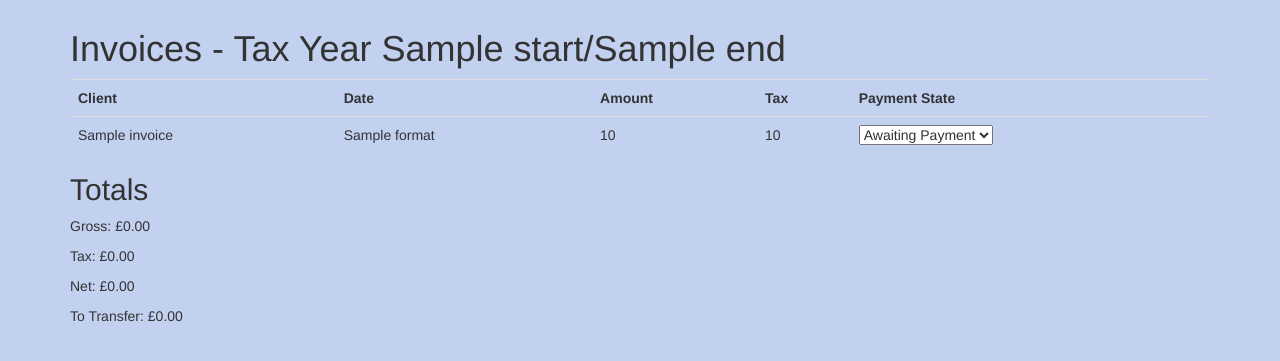
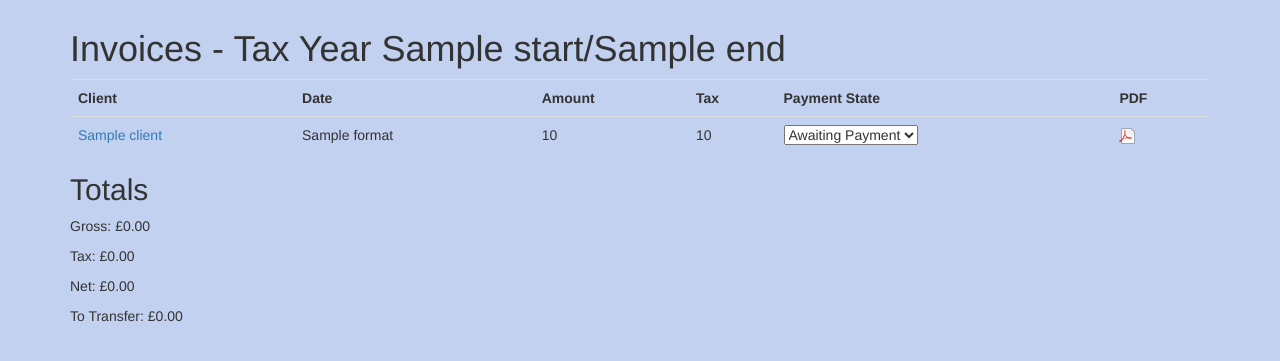
Before and after one commit to jamesfowkes/TimeTracker, a Flask app: template TimeTracker/templates/invoices.template.html in a window 1280 px wide. Shown: the part 91-452 px from the top of the page. Run offline with Flask 2, Linux system fonts and the light colour scheme; the template is opened without the code that fills it: most values are stand-ins (such as "Sample title", 1, 10 or a date in 2020); parts of the project's set-up code (start-up, migrations or seed data) failed here and were passed over; some libraries are stand-ins or nearby versions.

Commit message:
Added links to invoices table

```diff
--- a/TimeTracker/controllers/invoice_controller.py
+++ b/TimeTracker/controllers/invoice_controller.py
@@ -21,7 +21,7 @@ class Invoice:
 
     @staticmethod
     def get_possible_states():
-        return ["Awaiting Payment", "Paid", "Tax Transferred"]
+        return ["Awaiting Payment", "Paid"]
 
     def set_state(self, state):
         raise NotImplementedError
@@ -32,8 +32,9 @@ class Invoice:
     def state_string(self):
         return self.get_possible_states()[self.State]
 
-    def get_client_name(self):
-        return Client.get(self.ClientID).Name
+    @property
+    def client(self):
+        return Client.get(self.ClientID)
 
     def __lt__(self, other):
         return self.datetime() < other.datetime()
@@ -59,6 +60,9 @@ class Invoice:
     def get_tax_str(self, fmt="£%.2f"):
         return fmt % self.get_tax()
 
+    def get_pdf_url(self):
+        raise NotImplementedError
+
     def type(self):
         raise NotImplementedError
 
@@ -78,7 +82,7 @@ class Invoice:
     def get_from_client_id_between_dates(cls):
         raise NotImplementedError
 
-def parse_invoice_data(data):
+def parse_invoice_instance_data(data):
 
     if 'address' in data:
         data['address'] = data['address'].replace("\n", "<br>")
@@ -89,13 +93,13 @@ def parse_invoice_data(data):
 
     return data
 
-def get_invoice_data():
-    if get_invoice_data.data is None:
-        get_invoice_data.data = yaml.load(app.open_instance_resource("invoice-data.yaml", 'r'))
+def get_invoice_instance_data():
+    if get_invoice_instance_data.data is None:
+        get_invoice_instance_data.data = yaml.load(app.open_instance_resource("invoice-data.yaml", 'r'))
 
-        get_invoice_data.data = parse_invoice_data(get_invoice_data.data)
-        get_module_logger().info("Loaded invoice data: {}".format(get_invoice_data.data))
+        get_invoice_instance_data.data = parse_invoice_instance_data(get_invoice_instance_data.data)
+        get_module_logger().info("Loaded invoice data: {}".format(get_invoice_instance_data.data))
 
-    return get_invoice_data.data
+    return get_invoice_instance_data.data
 
-get_invoice_data.data = None
+get_invoice_instance_data.data = None
--- a/TimeTracker/controllers/monthly_invoice_controller.py
+++ b/TimeTracker/controllers/monthly_invoice_controller.py
@@ -4,6 +4,8 @@ monthly_invoice_controller.py
 
 import logging
 from datetime import datetime
+
+from flask import url_for
 
 from TimeTracker import app
 from TimeTracker.controllers.client_controller import Client
@@ -124,3 +126,6 @@ class MonthlyInvoice(Invoice, db.Model):
     @staticmethod
     def table_name():
         return "MonthlyInvoices"
+
+    def get_pdf_url(self):
+        return url_for('get_monthly_invoice_as_pdf', ClientID=self.ClientID, year=self.Year, month=self.Month)
--- a/TimeTracker/static/invoices.js
+++ b/TimeTracker/static/invoices.js
@@ -1,4 +1,4 @@
-function onInvoiceStateChange(_client_id, _date_identifier, _num)
+function onInvoiceStateChange(_client_id, _date_identifier, _num, _timestamp)
 {
     $.getJSON(
         $SCRIPT_ROOT + '/invoices/change_state',
--- a/TimeTracker/templates/invoices.template.html
+++ b/TimeTracker/templates/invoices.template.html
@@ -1,7 +1,13 @@
 {% extends "view.template.html" %}
 
-{% block jscript %}
+{%- from 'tables.html' import render_full_invoices_table with context %}
+
+{% block scripts %}
 <script src="{{url_for('static', filename='invoices.js')}}"></script>
+<script type=text/javascript>
+  $SCRIPT_ROOT = {{ request.script_root|tojson|safe }};
+</script>
+{{super()}}
 {% endblock %}
 
 {% block navbar %}
@@ -34,30 +40,7 @@
     Invoices - Tax Year {{year['start']}}/{{year['end']}}
     </h1>
 
-
-    <table class="table sortable">
-    <tr><th>Client</th><th>Date</th><th>Amount</th><th>Tax</th><th>Payment State</th></tr>
-    {% for invoice in invoices %}
-
-    <tr>
-        <td>{{invoice.get_client_name()}}</td>
-        <td sorttable_customkey={{get_sort_key(invoice.datetime())}}>{{invoice.format("%d %b %Y")}}</td>
-        <td>{{invoice.get_total_str()}}</td>
-        <td>{{invoice.get_tax_str()}}</td>
-        <td>
-            <select class="inv_state" id="{{invoice.ClientID}}{{invoice.datetime().timestamp() | int}}"
-            onchange="onInvoiceStateChange('{{invoice.ClientID}}', '{{invoice.type()}}', {{invoice.date_identifier()}}, {{invoice.num()}})">
-                {% for state in get_invoice_states() %}
-                    <option value="{{state}}" {% if state == invoice.state_string() %}selected{% endif %}>
-                            {{state}}
-                    </option>
-                {% endfor %}
-            </select>
-        </td>
-    </tr>
-
-    {% endfor %}
-    </table>
+    {{ render_full_invoices_table(invoices) }}
 
     <div>
         <h2>Totals</h2>
--- a/TimeTracker/templates/jobs.template.html
+++ b/TimeTracker/templates/jobs.template.html
@@ -1,7 +1,7 @@
 {% extends "view.template.html" %}
 
 {%- from 'forms.html' import render_new_job_form, render_new_oneoff_form with context %}
-{%- from 'tables.html' import render_jobs_table, render_oneoffs_table, render_invoices_list with context %}
+{%- from 'tables.html' import render_jobs_table, render_oneoffs_table, render_client_invoices_list with context %}
 
 {% block navbar %}
 <div class="navbar navbar-fixed-top">
@@ -60,7 +60,7 @@
     	</div>
         <div class="col-md-5">
 			{% if invoices is defined %}
-			    {{ render_invoices_list(invoices) }}
+			    {{ render_client_invoices_list(invoices) }}
 			{% endif %}
 		</div>
 	</div>
--- a/TimeTracker/templates/tables.html
+++ b/TimeTracker/templates/tables.html
@@ -50,7 +50,38 @@
     </table>
 {% endmacro %}
 
-{% macro render_invoices_list(invoices) -%}
+{% macro render_full_invoices_table(invoices) -%}
+<table class="table sortable">
+    <tr><th>Client</th><th>Date</th><th>Amount</th><th>Tax</th><th>Payment State</th><th>PDF</th></tr>
+    {% for invoice in invoices %}
+
+    <tr>
+        <td><a href="{{url_for('all_jobs_for_client', ClientID=invoice.client.ClientID)}}">{{invoice.client.Name}}</a></td>
+        <td sorttable_customkey={{get_sort_key(invoice.datetime())}}>{{invoice.format("%d %b %Y")}}</td>
+        <td>{{invoice.get_total_str()}}</td>
+        <td>{{invoice.get_tax_str()}}</td>
+        <td>
+            <select class="inv_state" id="{{invoice.ClientID}}{{invoice.datetime().timestamp() | int}}"
+            onchange="onInvoiceStateChange('{{invoice.ClientID}}', {{invoice.date_identifier()}}, {{invoice.num()}}, {{invoice.datetime().timestamp() | int}})">
+                {% for state in get_invoice_states() %}
+                    <option value="{{state}}" {% if state == invoice.state_string() %}selected{% endif %}>
+                            {{state}}
+                    </option>
+                {% endfor %}
+            </select>
+        </td>
+        <td>
+            <a href="{{ invoice.get_pdf_url() }}">
+                <img class="align_bottom" src="{{url_for('static', filename='pdf.png')}}"/>
+            </a>
+        </td>
+    </tr>
+
+    {% endfor %}
+</table>
+{% endmacro %}
+
+{% macro render_client_invoices_list(invoices) -%}
     {% if invoices|length > 0 %}
         <div id="invoices">
             <h1>
@@ -60,10 +91,10 @@
             {% for invoice in invoices %}
                 <li class="list-group-item">
                     <a href="
-                        {{url_for('get_invoice_as_html', ClientID=job_info.client.ClientID, year=invoice.date().year, month=invoice.date().month)}}">
+                        {{url_for('get_monthly_invoice_as_html', ClientID=job_info.client.ClientID, year=invoice.date().year, month=invoice.date().month)}}">
                             {{invoice.format("%B %Y")}}
                     </a>
-                    <a href="{{url_for('get_invoice_as_pdf', ClientID=job_info.client.ClientID, year=invoice.date().year, month=invoice.format("%m"))}}">
+                    <a href="{{url_for('get_monthly_invoice_as_pdf', ClientID=job_info.client.ClientID, year=invoice.date().year, month=invoice.format("%m"))}}">
                         <img class="align_bottom" src="{{url_for('static', filename='pdf.png')}}"/>
                     </a>
                 </li>
```
Also changed, not shown: TimeTracker/controllers/oneoff_controller.py (+8 -1 lines), TimeTracker/views/client_views.py (+1 -35 lines), TimeTracker/views/invoice_views.py (+45 -4 lines), 1 other file.
